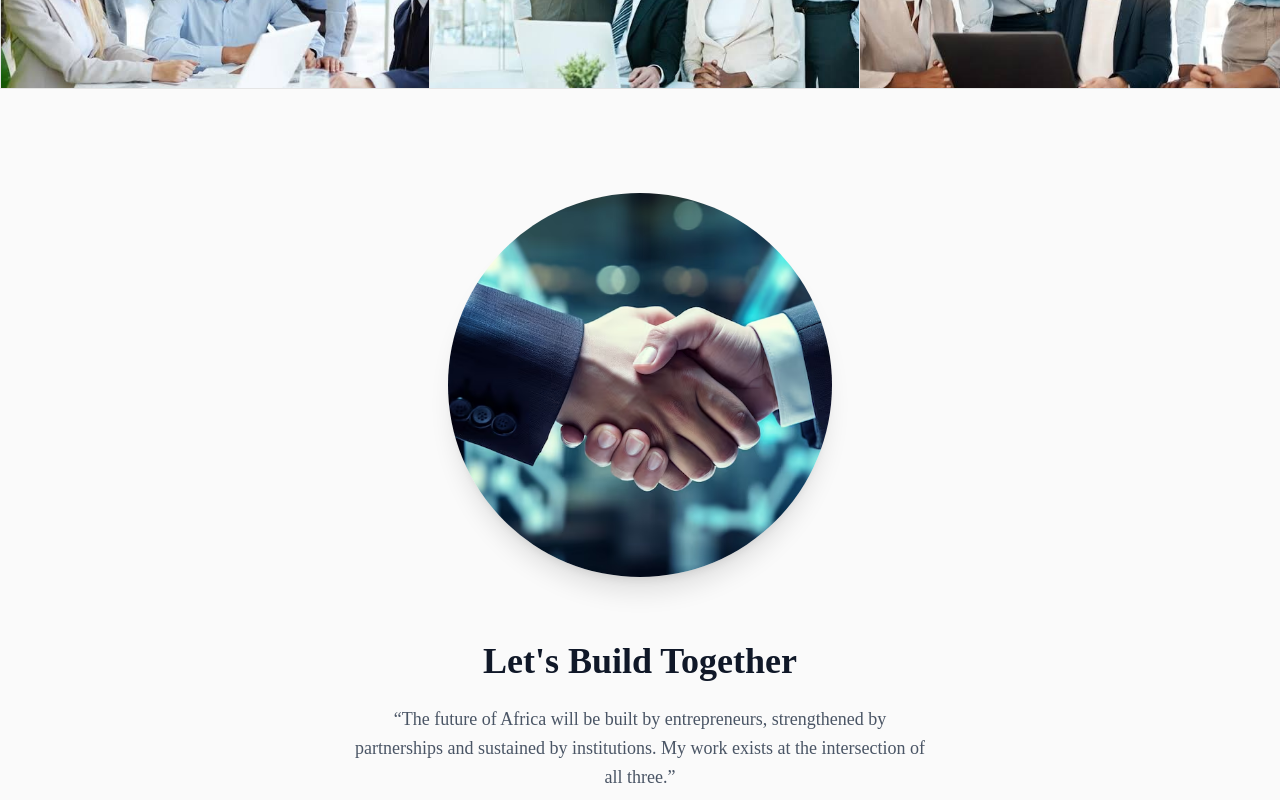
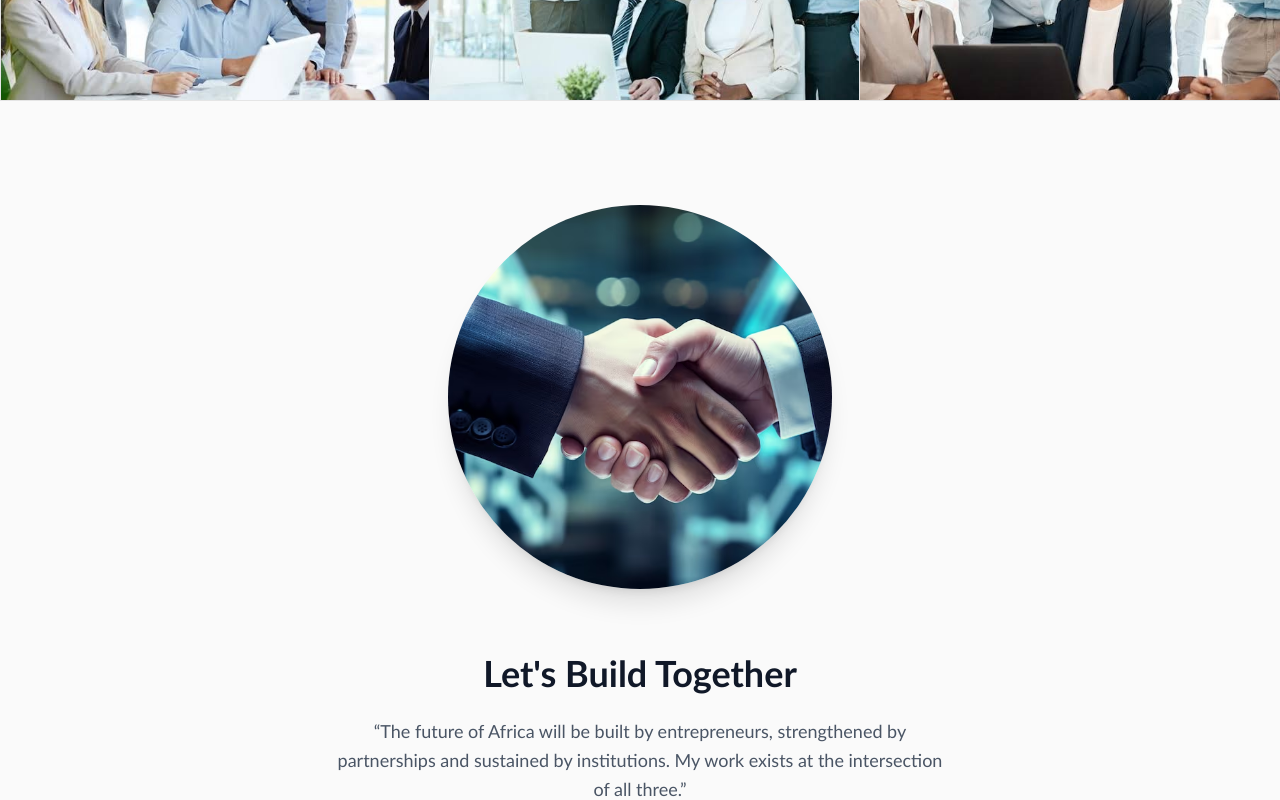
Before and after one commit to Willzthegreat/frankobiadi, a Next.js app in the folder frankobiadi/: page / in a window 1280 px wide. Shown: the part 2540-3340 px from the top of the page. Built offline with nearby package versions, Linux system fonts and the light colour scheme.

Commit message:
Update on the 26th July 2026

```diff
--- a/frankobiadi/app/globals.css
+++ b/frankobiadi/app/globals.css
@@ -52,10 +52,9 @@
 }
 
 @theme {
-  --font-calibri: Calibri, Candara, Segoe, "Segoe UI", Optima, Arial, sans-serif;
   --blackBG: #000000;
+}
 
-}
 
 :root {
   --background: oklch(1 0 0);
@@ -125,6 +124,9 @@
   --sidebar-border: oklch(1 0 0 / 10%);
   --sidebar-ring: oklch(0.556 0 0);
 }
+body {
+  font-family: Calibri, Candara, "Segoe UI", Arial, sans-serif;
+}
 
 @layer base {
   * {
```
